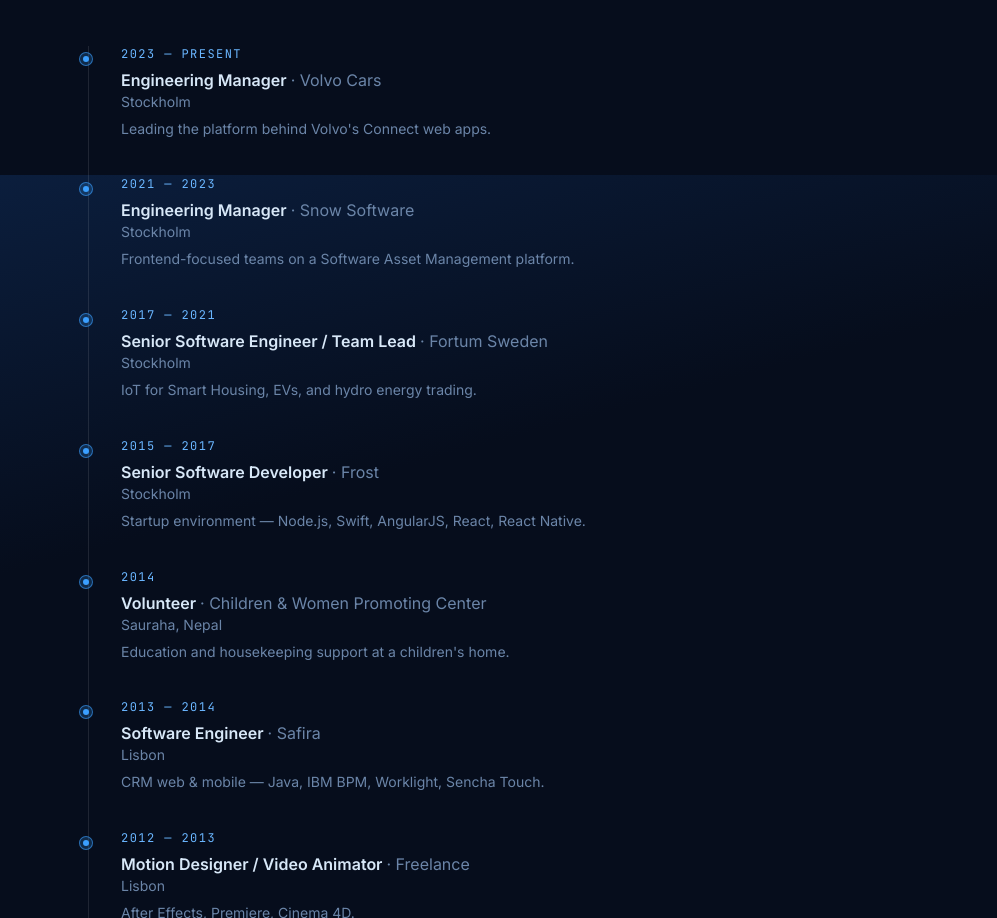
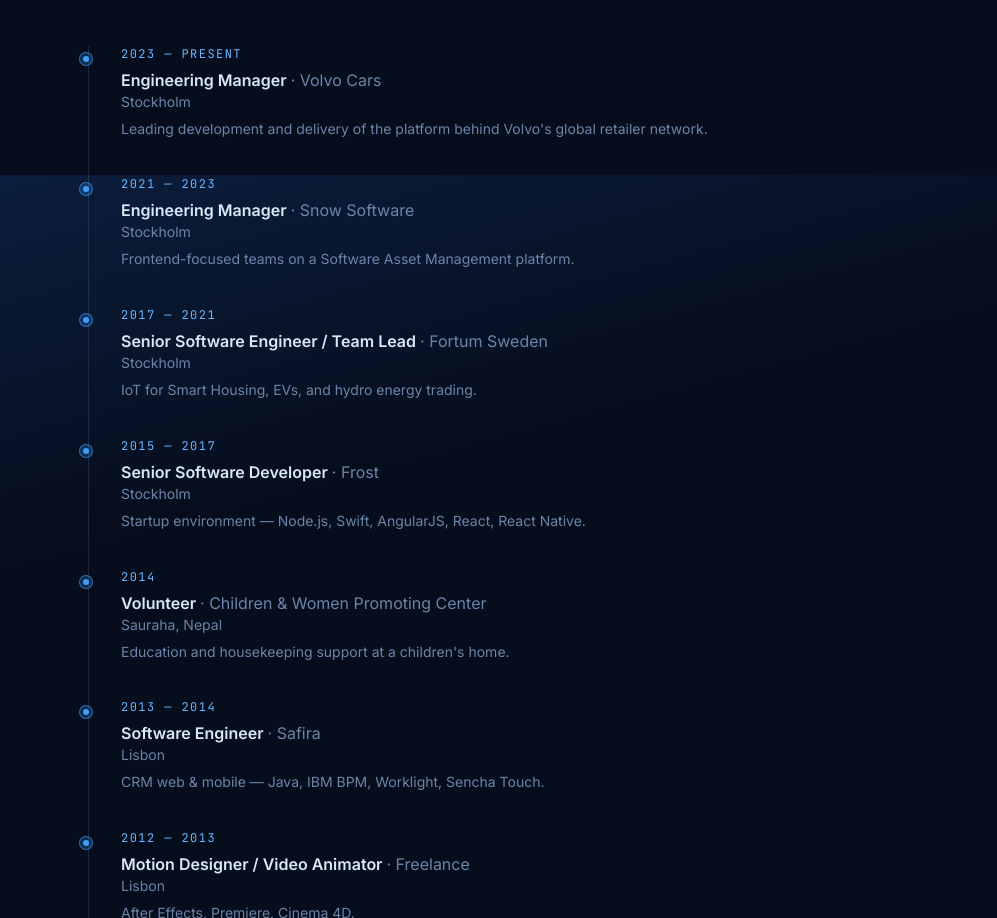
Before and after one commit to RPBMedia/rui-baiao-personal-website, a React (Vite) app: page / in a window 1280 px wide. Shown: the part 6225-7143 px from the top of the page, without its empty margins (0-997 px from the left). Built offline with nearby package versions, Linux system fonts and the light colour scheme.

Commit message:
Update Volvo timeline note to global retailer network

```diff
--- a/src/data.ts
+++ b/src/data.ts
@@ -219,7 +219,7 @@ export const timeline: TimelineItem[] = [
     role: 'Engineering Manager',
     company: 'Volvo Cars',
     location: 'Stockholm',
-    note: "Leading the platform behind Volvo's Connect web apps.",
+    note: "Leading development and delivery of the platform behind Volvo's global retailer network.",
     kind: 'work',
   },
   {
```
